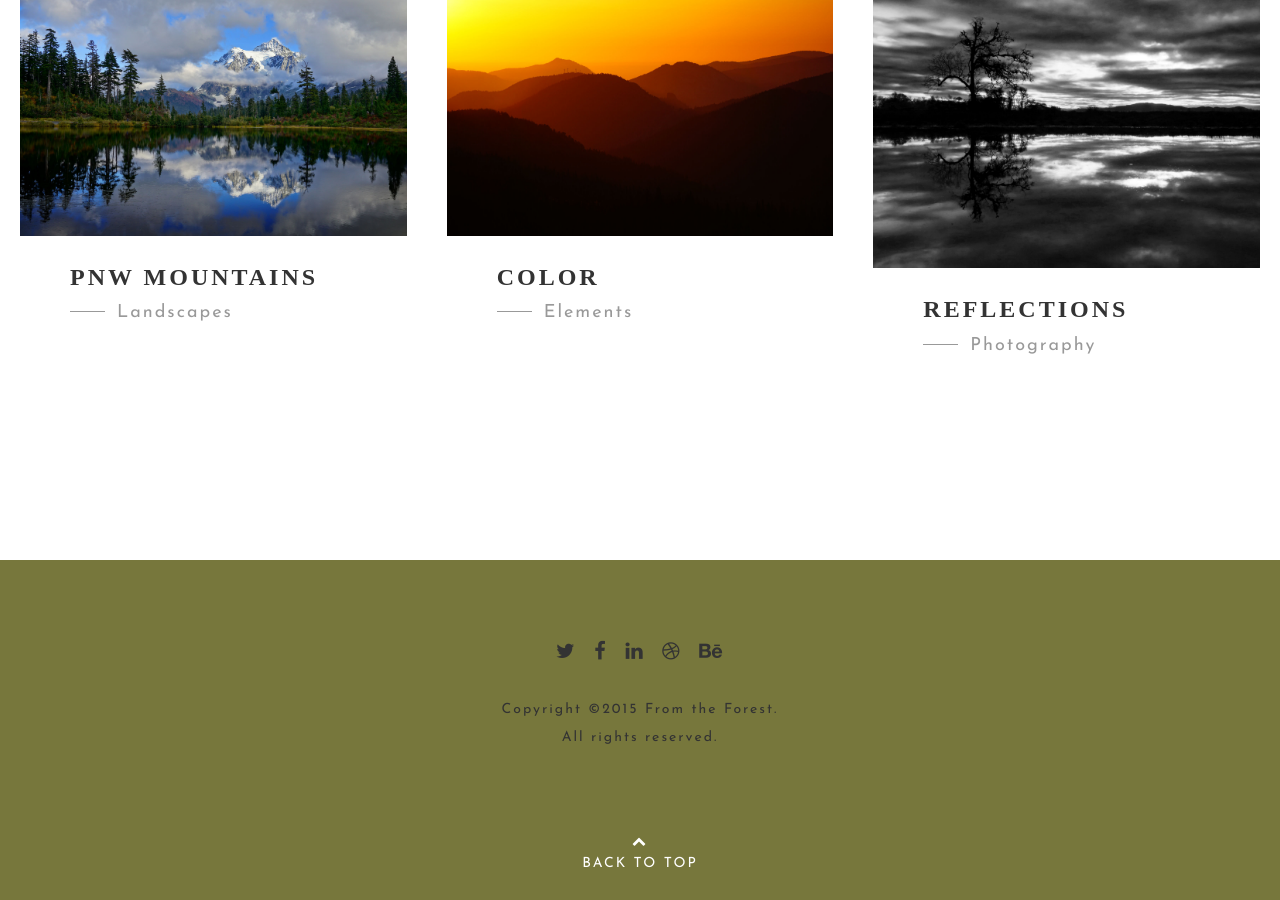
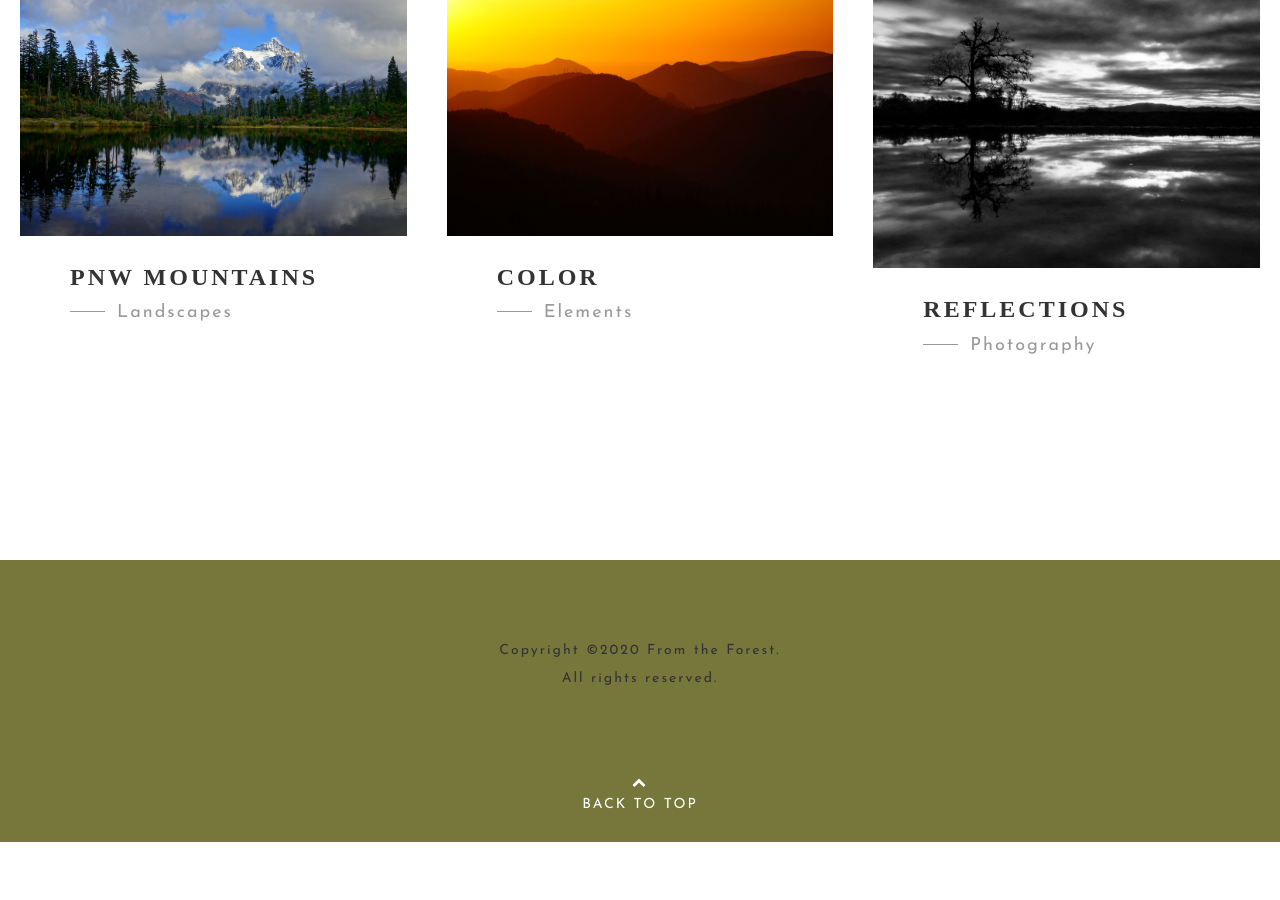
Before and after one commit to kdlippin/klippincott-photography, a Jekyll site: the page built from landscapes.html, in a window 1280 px wide and 900 px high, scrolled down 717 px. Built offline with Jekyll 4.4.1, drawn with Linux system fonts in a browser that asks for light colours; some web fonts are replaced; after the commit the page ends 1559 px from its top, so only the background shows below that.

Commit message:
Fixed the footer

```diff
--- a/_includes/footer.html
+++ b/_includes/footer.html
@@ -2,14 +2,14 @@
   <div class="four spacing"></div>
   <div class="row">
     <div class="small-12 columns">
-      <ul class="socials">
+      <!-- <ul class="socials">
         <li><a href="#"><i class='fa fa-twitter'></i></a></li>
         <li><a href="#"><i class='fa fa-facebook'></i></a></li>
         <li><a href="#"><i class='fa fa-linkedin'></i></a></li>
         <li><a href="#"><i class='fa fa-dribbble'></i></a></li>
         <li><a href="#"><i class='fa fa-behance'></i></a></li>
-      </ul>
-      <p>Copyright ©2015 {{site.title}}.</p>
+      </ul> -->
+      <p>Copyright ©2020 {{site.title}}.</p>
       <p>All rights reserved.</p>
       <div class="four spacing"></div>
       <p class="back-to-top"><a href="#"><i class="fa fa-chevron-up"></i>Back to top</a></p>
```
